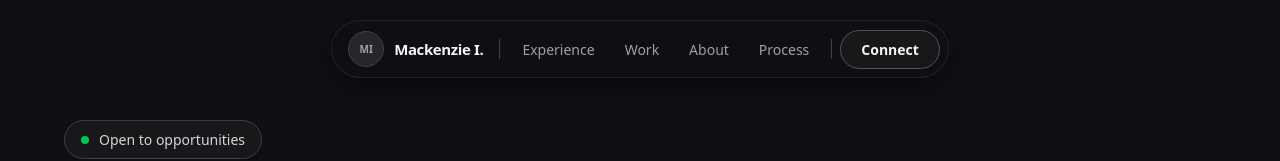
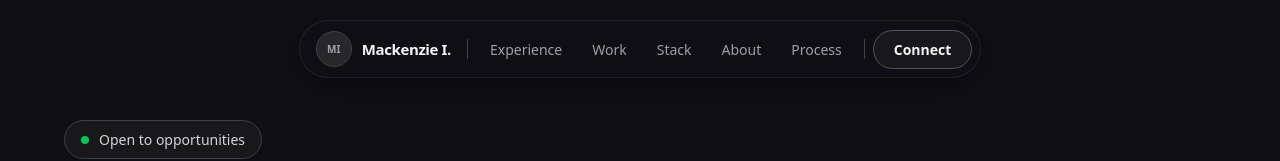
Before and after one commit to Zenn-source/personal-portfolio, a React (Vite) app: page / in a window 1280 px wide. Shown: the top 161 px of the page. Built offline with nearby package versions, Linux system fonts and the light colour scheme; a web font is replaced by a local one.

Commit message:
Add photo to profile and include Stack in navigation

```diff
--- a/src/data/content.js
+++ b/src/data/content.js
@@ -10,11 +10,13 @@ export const PROFILE = {
   github: "https://github.com/Zenn-source",
   resume:
     "https://drive.google.com/file/d/1J4X0KijfTlASI-bfqXcjT3pIznR4FJtu/view",
+  photo: "/images/profile.jpg",
 };
 
 export const NAV = [
   { label: "Experience", href: "#experience" },
   { label: "Work", href: "#work" },
+  { label: "Stack", href: "#stack" },
   { label: "About", href: "#about" },
   { label: "Process", href: "#process" },
 ];
```
